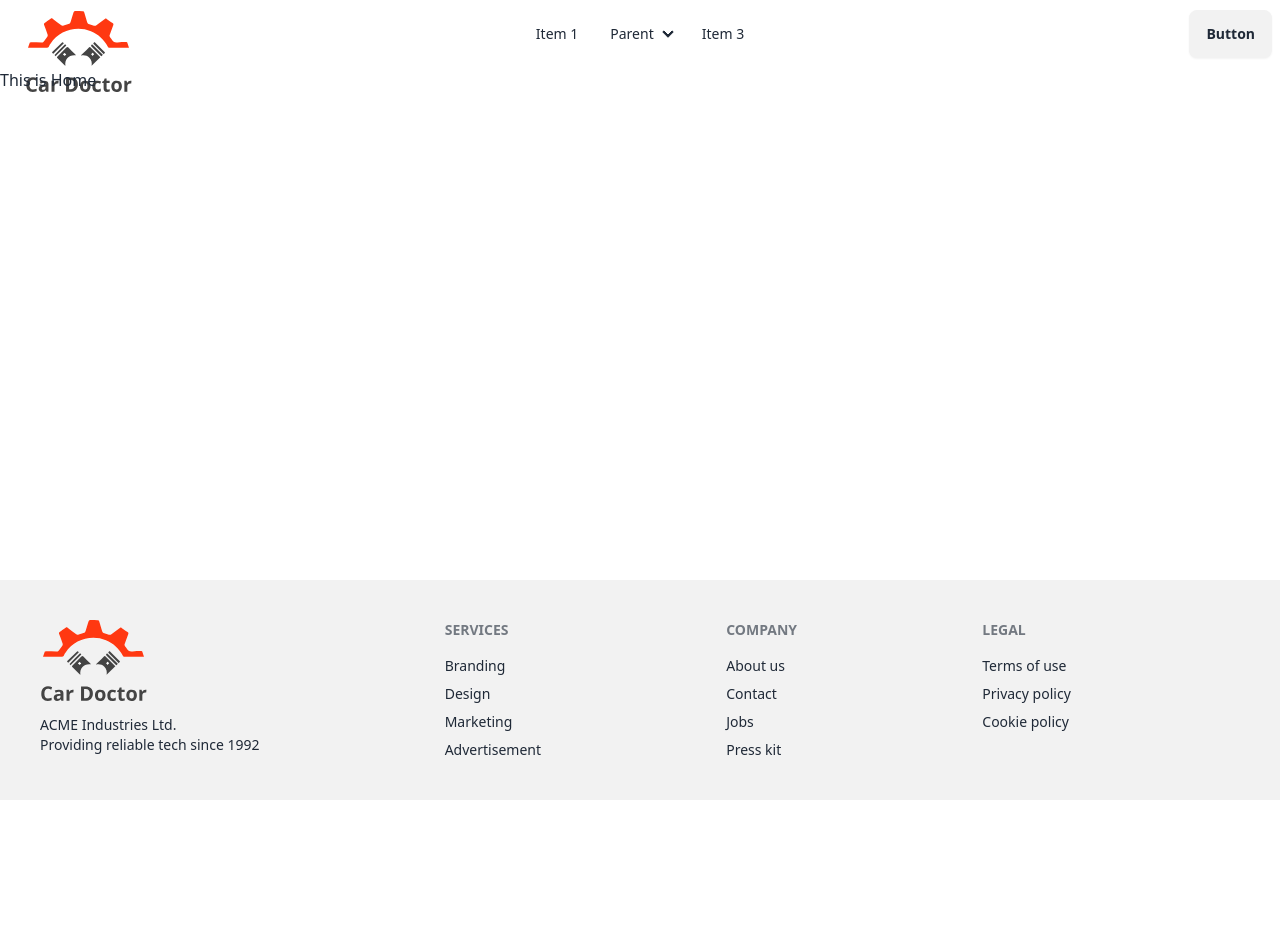
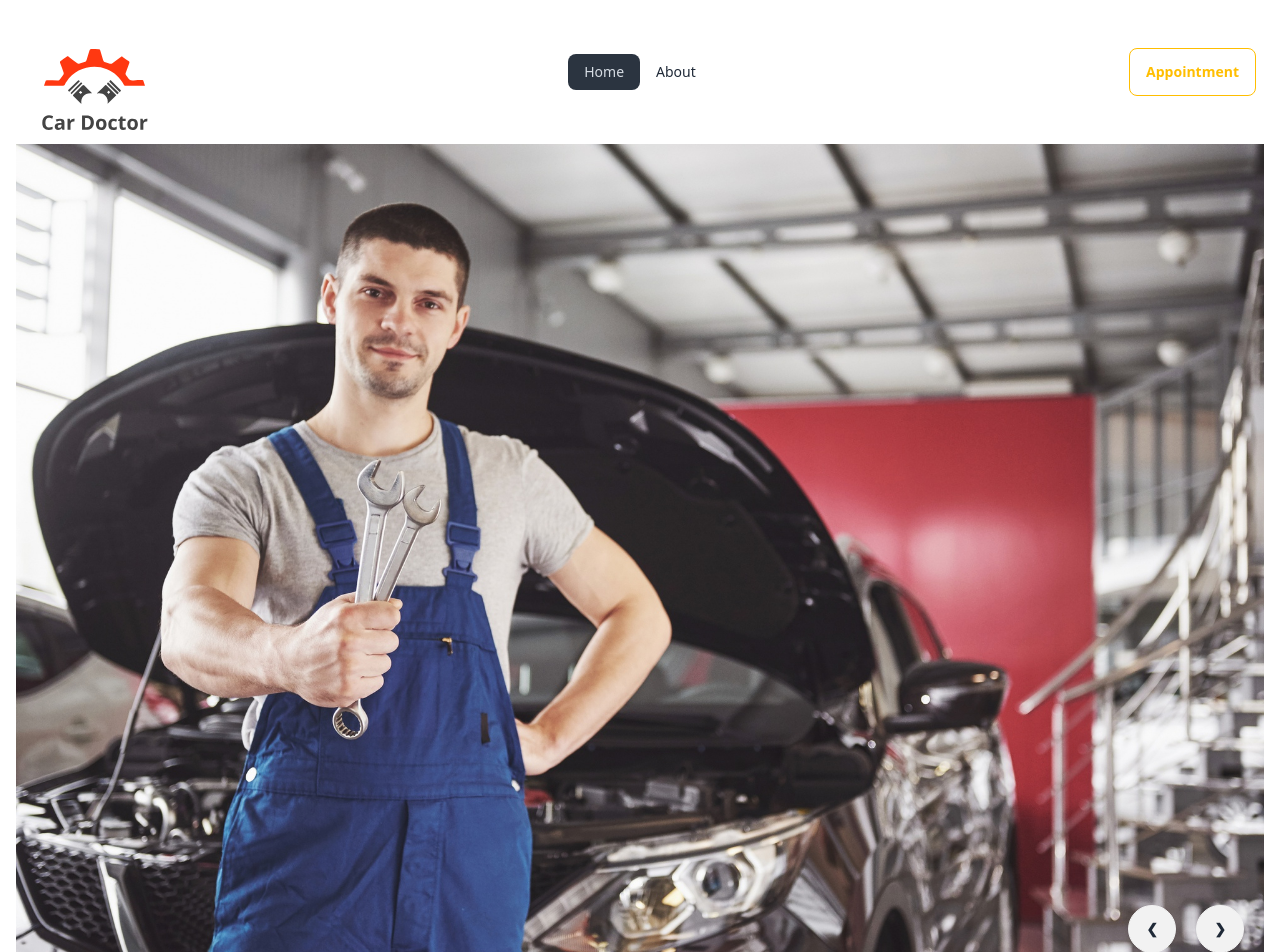
Before and after one commit to arfanur04/58-car-doctor-client, a React (Vite) app: page / in a window 1280 px wide. Shown: the top 952 px of the page. Before the commit the page ends 800 px from the top, so only its background shows below. Built offline with nearby package versions, Linux system fonts and the light colour scheme.

Commit message:
58-3 Style Header And Create Simple Banner

```diff
--- a/src/main.jsx
+++ b/src/main.jsx
@@ -5,7 +5,7 @@ import router from "./Routes/Routes/Routes";
 import { RouterProvider } from "react-router-dom";
 
 ReactDOM.createRoot(document.getElementById("root")).render(
-	<div className="mx-auto max-w-7xl">
+	<div className="p-2 mx-auto max-w-7xl md:p-4">
 		<React.StrictMode>
 			<RouterProvider router={router} />
 		</React.StrictMode>
--- /dev/null
+++ b/src/pages/Home/Banner/Banner.jsx
@@ -0,0 +1,70 @@
+import img1 from "../../../assets/images/banner/1.jpg";
+import img2 from "../../../assets/images/banner/2.jpg";
+import img3 from "../../../assets/images/banner/3.jpg";
+import img4 from "../../../assets/images/banner/4.jpg";
+import BannerNavigation from "./BannerNavigation";
+// import img5 from "../../../assets/images/banner/5.jpg";
+// import img6 from "../../../assets/images/banner/6.jpg";
+
+const Banner = () => {
+	return (
+		<div className="w-full carousel">
+			<div
+				id="slide1"
+				className="relative w-full carousel-item"
+			>
+				<img
+					src={img1}
+					className="w-full"
+				/>
+
+				<BannerNavigation
+					prevSlide={"slide4"}
+					nextSlide={"slide2"}
+				></BannerNavigation>
+			</div>
+			<div
+				id="slide2"
+				className="relative w-full carousel-item"
+			>
+				<img
+					src={img2}
+					className="w-full"
+				/>
+
+				<BannerNavigation
+					prevSlide={"slide1"}
+					nextSlide={"slide3"}
+				></BannerNavigation>
+			</div>
+			<div
+				id="slide3"
+				className="relative w-full carousel-item"
+			>
+				<img
+					src={img3}
+					className="w-full"
+				/>
+				<BannerNavigation
+					prevSlide={"slide2"}
+					nextSlide={"slide4"}
+				></BannerNavigation>
+			</div>
+			<div
+				id="slide4"
+				className="relative w-full carousel-item"
+			>
+				<img
+					src={img4}
+					className="w-full"
+				/>
+				<BannerNavigation
+					prevSlide={"slide3"}
+					nextSlide={"slide1"}
+				></BannerNavigation>
+			</div>
+		</div>
+	);
+};
+
+export default Banner;
--- /dev/null
+++ b/src/pages/Home/Banner/BannerNavigation.jsx
@@ -0,0 +1,20 @@
+const BannerNavigation = ({ prevSlide, nextSlide }) => {
+	return (
+		<div className="absolute bottom-0 flex justify-end transform -translate-y-1/2 left-5 right-5">
+			<a
+				href={`#${prevSlide}`}
+				className="mr-5 btn btn-circle"
+			>
+				❮
+			</a>
+			<a
+				href={`#${nextSlide}`}
+				className="btn btn-circle"
+			>
+				❯
+			</a>
+		</div>
+	);
+};
+
+export default BannerNavigation;
--- a/src/pages/Home/Home/Home.jsx
+++ b/src/pages/Home/Home/Home.jsx
@@ -1,7 +1,9 @@
+import Banner from "../Banner/Banner";
+
 const Home = () => {
 	return (
 		<div>
-			<h2>This is Home</h2>
+			<Banner />
 		</div>
 	);
 };
--- a/src/pages/Shared/Navbar/Navbar.jsx
+++ b/src/pages/Shared/Navbar/Navbar.jsx
@@ -1,9 +1,20 @@
-import { Link } from "react-router-dom";
+import { Link, NavLink } from "react-router-dom";
 import logo from "../../../assets/logo.svg";
 
 const Navbar = () => {
+	const navItems = (
+		<>
+			<li>
+				<NavLink to={"/"}>Home</NavLink>
+			</li>
+			<li>
+				<NavLink to={"/about"}>About</NavLink>
+			</li>
+		</>
+	);
+
 	return (
-		<div className="navbar bg-base-100">
+		<div className="mb-4 navbar bg-base-100 h-28">
 			<div className="navbar-start">
 				<div className="dropdown">
 					<div
@@ -30,23 +41,7 @@ const Navbar = () => {
 						tabIndex={0}
 						className="menu menu-sm dropdown-content mt-3 z-[99] p-2 shadow bg-base-100 rounded-box w-52"
 					>
-						<li>
-							<a>Item 1</a>
-						</li>
-						<li>
-							<a>Parent</a>
-							<ul className="p-2">
-								<li>
-									<a>Submenu 1</a>
-								</li>
-								<li>
-									<a>Submenu 2</a>
-								</li>
-							</ul>
-						</li>
-						<li>
-							<a>Item 3</a>
-						</li>
+						{navItems}
 					</ul>
 				</div>
 				<Link className="text-xl btn btn-ghost">
@@ -57,30 +52,10 @@ const Navbar = () => {
 				</Link>
 			</div>
 			<div className="hidden navbar-center lg:flex">
-				<ul className="px-1 menu menu-horizontal">
-					<li>
-						<a>Item 1</a>
-					</li>
-					<li>
-						<details>
-							<summary>Parent</summary>
-							<ul className="p-2">
-								<li>
-									<a>Submenu 1</a>
-								</li>
-								<li>
-									<a>Submenu 2</a>
-								</li>
-							</ul>
-						</details>
-					</li>
-					<li>
-						<a>Item 3</a>
-					</li>
-				</ul>
+				<ul className="px-1 menu menu-horizontal">{navItems}</ul>
 			</div>
 			<div className="navbar-end">
-				<a className="btn">Button</a>
+				<a className="btn btn-outline btn-warning">Appointment</a>
 			</div>
 		</div>
 	);
```
